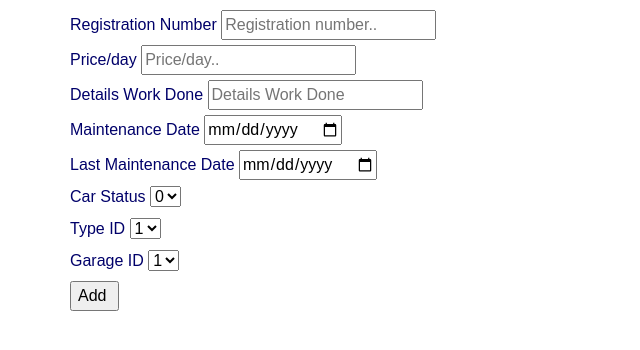
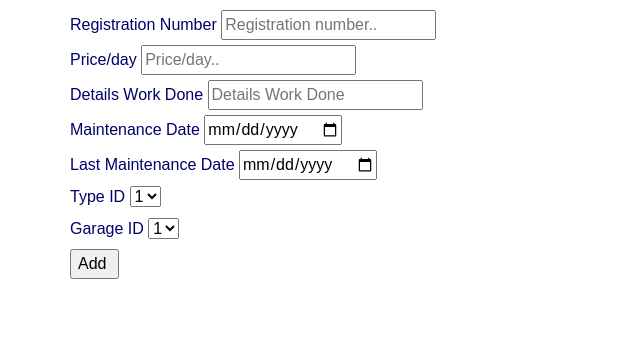
Before and after one commit to MyraZhang0210/car_rental, a PHP site: page /AddCarForm.php in a window 1280 px wide. Shown: the part 174-524 px from the top of the page, without its empty margins (0-640 px from the left). Run offline with PHP 8.4, Linux system fonts and the light colour scheme; tables that the repository leaves empty hold one stand-in row (values such as "Sample post"); a stand-in replaces the project's code that opens the database connection; some web fonts are replaced.

Commit message:
Update AddCarForm.php

```diff
--- a/AddCarForm.php
+++ b/AddCarForm.php
@@ -121,7 +121,7 @@ body {
 </div>
 </div>
   <a href="Home.php">Home</a>
-   <a class="active" href="index.php">Car Details</a>
+   <a class="active" href="a4.php">Car Details</a>
      <a href="bookpage.php">Booking Details </a>
       <a href="rental.php"> Book Now </a>
       <a href="https://docs.google.com/document/d/1hzsN-suW5oQsNF2Qf4G9tBy6YbgypinADazERuzflyI/edit?usp=sharing"></i>Help</a>
@@ -135,7 +135,6 @@ body {
 
 <body>
 
-
    <div class="container">
         <div style="text-align:center">
             <h2 style="color:#00006a">Add New Car</h2>
@@ -144,6 +143,7 @@ body {
             <div class="column">
              </div>
              <div class="column">
+
              <form action="insertform.php" method="post">
                 <label for="registration_number" style="color:#00006a">Registration Number</label>
                 <input type="text" id="registration_number" name="registration_number" placeholder="Registration number..">
@@ -160,48 +160,42 @@ body {
                 <label for="date_work_done" style="color:#00006a">Last Maintenance Date</label>
                 <input type="date" id="date_work_done" name="date_work_done" placeholder="YYYY-MM-DD">
                  <br>
-                  <label for="car_status" style="color:#00006a">Car Status</label>
 
-                 <select  id="car_status">
-
-                <option value="0">0</option>
-                <option value="1">1</option>
-              </select>
-                   <br>
               <label for="type_id" style="color:#00006a">Type ID</label>
-
 <?php
 
                 require('connect.php');
 
-                  $sql= "SELECT type_id from CarType";
+                  $sql= "SELECT * from CarType";
                   $result = $conn -> query($sql);
-                         echo "<select id=\"type_id\">";
+                         echo "<select id=\"type_id\" name = \"type_id\">";
                   while ($row =$result->fetch_assoc())
                   {
 
                     echo "<option value".$row['type_id'].">".$row['type_id']."</option>";
 
 
-
                   }
                       echo "</select>";
                   $conn->close();
                   ?>
+
+
                      <br>
-                  <label for="garage_id" style="color:#00006a">Garage ID</label>
+                 <label for="Garage_id" style="color:#00006a">Garage ID</label>
 
                <?php
 
                 require('connect.php');
-                  $sql= "SELECT Garage_id from Garage";
+
+                  $sql= "SELECT * from Garage";
                   $result = $conn -> query($sql);
-                  echo "<select id=\"Garage_id\">";
+                         echo "<select id=\"Garage_id\" name = \"Garage_id\">";
                   while ($row =$result->fetch_assoc())
-
                   {
 
                     echo "<option value".$row['Garage_id'].">".$row['Garage_id']."</option>";
+
 
                   }
 
@@ -217,4 +211,5 @@ body {
         </div>
 </div>
 
-<body>
+</body>
+</html>
```
Lines whose indentation alone changed are shown as unchanged.
